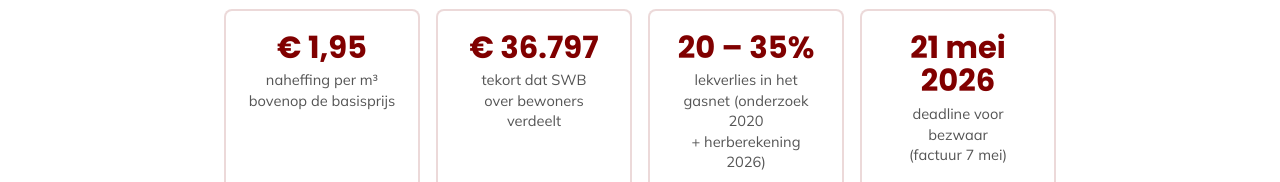
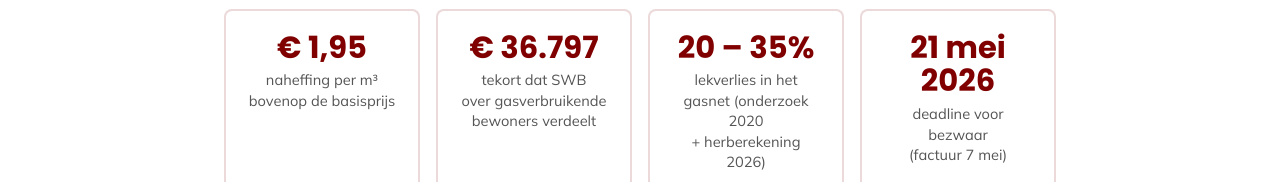
Before and after one commit to antonnoe/gasdossier-stillewille, a plain HTML site: page overzicht.html in a window 1280 px wide. Shown: the part 435-617 px from the top of the page. Drawn offline with Linux system fonts and the light colour scheme.

Commit message:
Update KPI label for SWB distribution clarification

```diff
--- a/overzicht.html
+++ b/overzicht.html
@@ -129,7 +129,7 @@
     </div>
     <div class="kpi">
       <div class="kpi-value">€ 36.797</div>
-      <div class="kpi-label">tekort dat SWB<br>over bewoners verdeelt</div>
+      <div class="kpi-label">tekort dat SWB<br>over gasverbruikende bewoners verdeelt</div>
     </div>
     <div class="kpi">
       <div class="kpi-value">20 – 35%</div>
```
